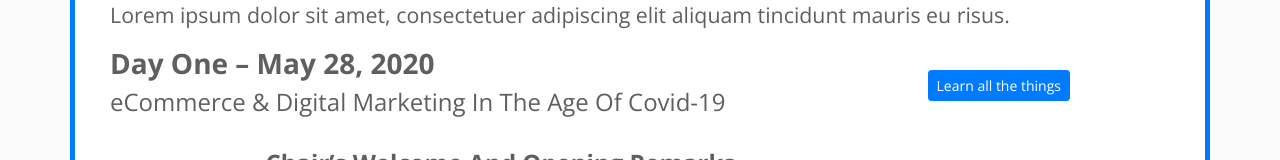
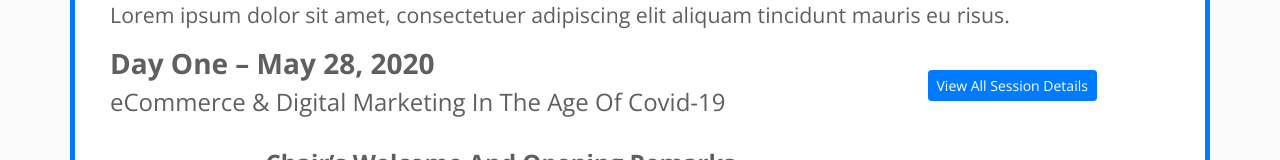
Before and after one commit to jvining/Site-Builder-Agenda-at-a-Glance, a plain HTML site: page index.html in a window 1280 px wide. Shown: the part 180-340 px from the top of the page. Drawn offline with nearby package versions, Linux system fonts and the light colour scheme.

Commit message:
Button Copy Updated

```diff
--- a/index.html
+++ b/index.html
@@ -40,7 +40,7 @@
 										<h4> eCommerce & Digital Marketing In The Age Of Covid-19</h5>
 									</div>
 									<div class="col-md-3">
-										<button class="btn btn-sm btn-primary" type="button" data-toggle="collapse" data-target=".multi-collapse" aria-expanded="false" aria-controls="eco-accordian-1 eco-accordian-2 eco-accordian-3 eco-accordian-4 eco-accordian-5 eco-accordian-6 eco-accordian-7 eco-accordian-8">Learn all the things</button>
+										<button class="btn btn-sm btn-primary" type="button" data-toggle="collapse" data-target=".multi-collapse" aria-expanded="false" aria-controls="eco-accordian-1 eco-accordian-2 eco-accordian-3 eco-accordian-4 eco-accordian-5 eco-accordian-6 eco-accordian-7 eco-accordian-8">View All Session Details</button>
 									</div>
 								</div>
  							</div>
```
